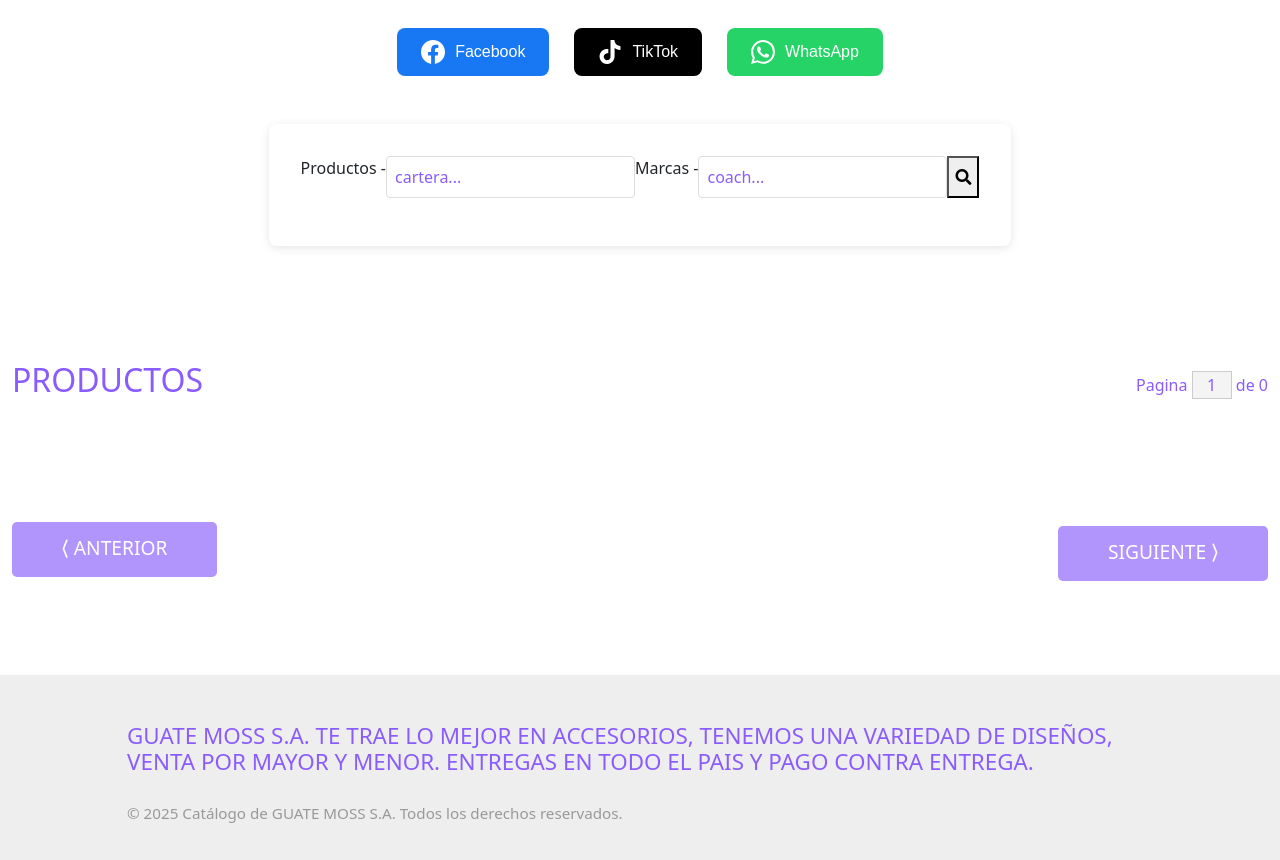
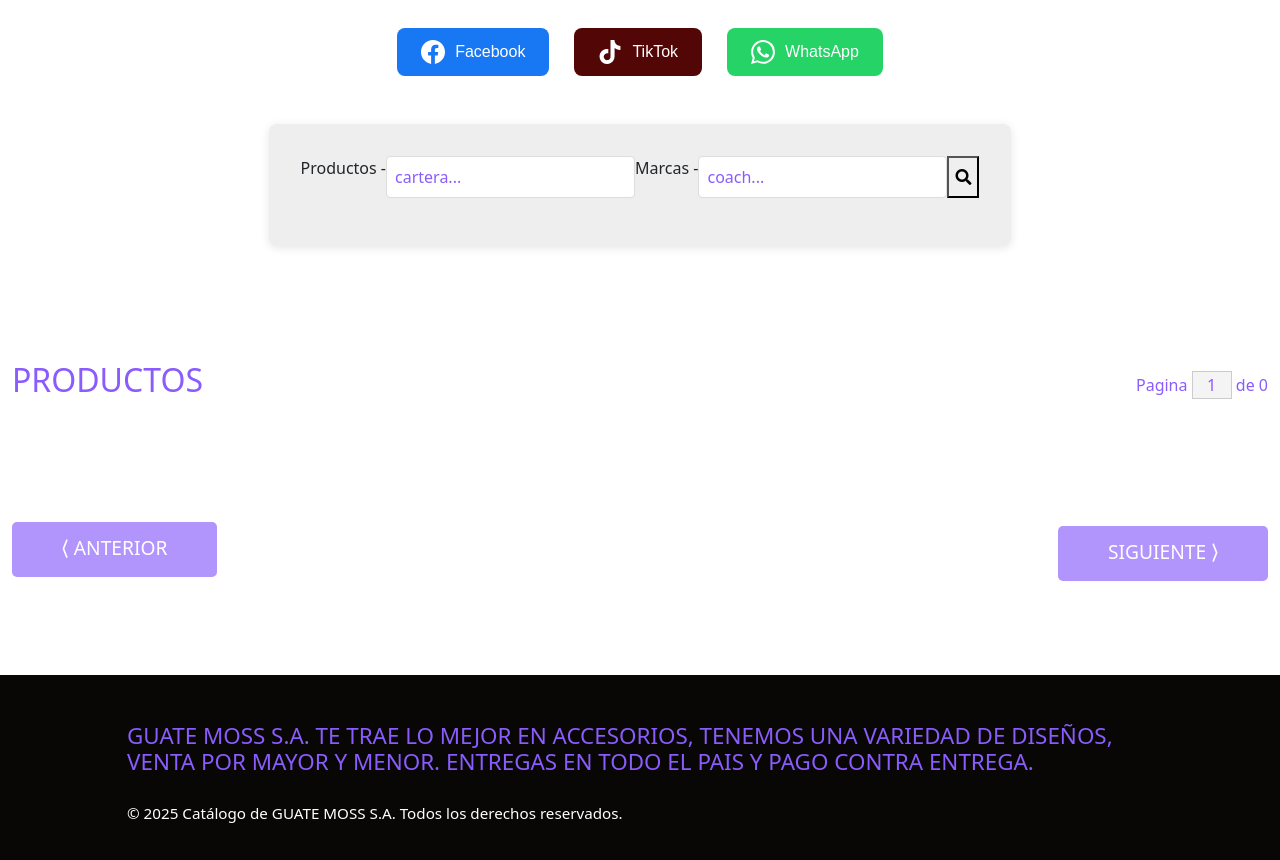
Before and after one commit to JAVAGONMUS/guatemoss, a PHP site: page /index.php?pagina=templatemo-style in a window 1280 px wide. Shown: the part 525-1385 px from the top of the page. Run offline with PHP 8.4, Linux system fonts and the light colour scheme; data that the repository does not hold is empty.

Commit message:
Update templatemo-style.css

```diff
--- a/css/templatemo-style.css
+++ b/css/templatemo-style.css
@@ -193,7 +193,7 @@ a:hover { color:#8a5cfd; }
 .tm-text-primary { color: #8a5cfd; }
 .tm-text-secondary { color: #CC6699; }
 a.tm-text-primary:hover { color:#666666; }
-.tm-bg-gray { background-color: #EEEEEE; }
+.tm-bg-gray { background-color: #080705; }
 .tm-input-paging {
     width: 40px;
     border-radius: 0;
@@ -262,9 +262,9 @@ a.tm-text-primary:hover { color:#666666; }
     margin-left: -1px;
 }
 
-p, .tm-text-gray { color: #999; }
-.tm-text-gray-light { color: #CCC; }
-.tm-text-gray-dark { color: #666; }
+p, .tm-text-gray { color: #ffffff; }
+.tm-text-gray-light { color: #aa88ff; }
+.tm-text-gray-dark { color: #881e1e; }
 
 .tm-video-item {
     position: relative;
@@ -640,7 +640,7 @@ main {
 }
 /* Formularios */
 .search-form, .form-container {
-    background-color: white;
+    background-color: #eeeeee;
     padding: 2rem;
     border-radius: 8px;
     box-shadow: 0 2px 10px rgba(0, 0, 0, 0.1);
@@ -722,17 +722,17 @@ main {
 }
 
 .facebook-link:hover {
-    background: #166FE5;
+    background: #072a58;
     transform: translateY(-2px);
     box-shadow: 0 4px 8px rgba(0, 0, 0, 0.2);
 }
 
 .tiktok-link {
-    background: #000000;
+    background: #530606;
 }
 
 .tiktok-link:hover {
-    background: #333333;
+    background: #240000;
     transform: translateY(-2px);
     box-shadow: 0 4px 8px rgba(0, 0, 0, 0.2);
 }
@@ -742,7 +742,7 @@ main {
 }
 
 .whatsapp-link:hover {
-    background: #128C7E;
+    background: #085047;
     transform: translateY(-2px);
     box-shadow: 0 4px 8px rgba(0, 0, 0, 0.2);
 }
```
